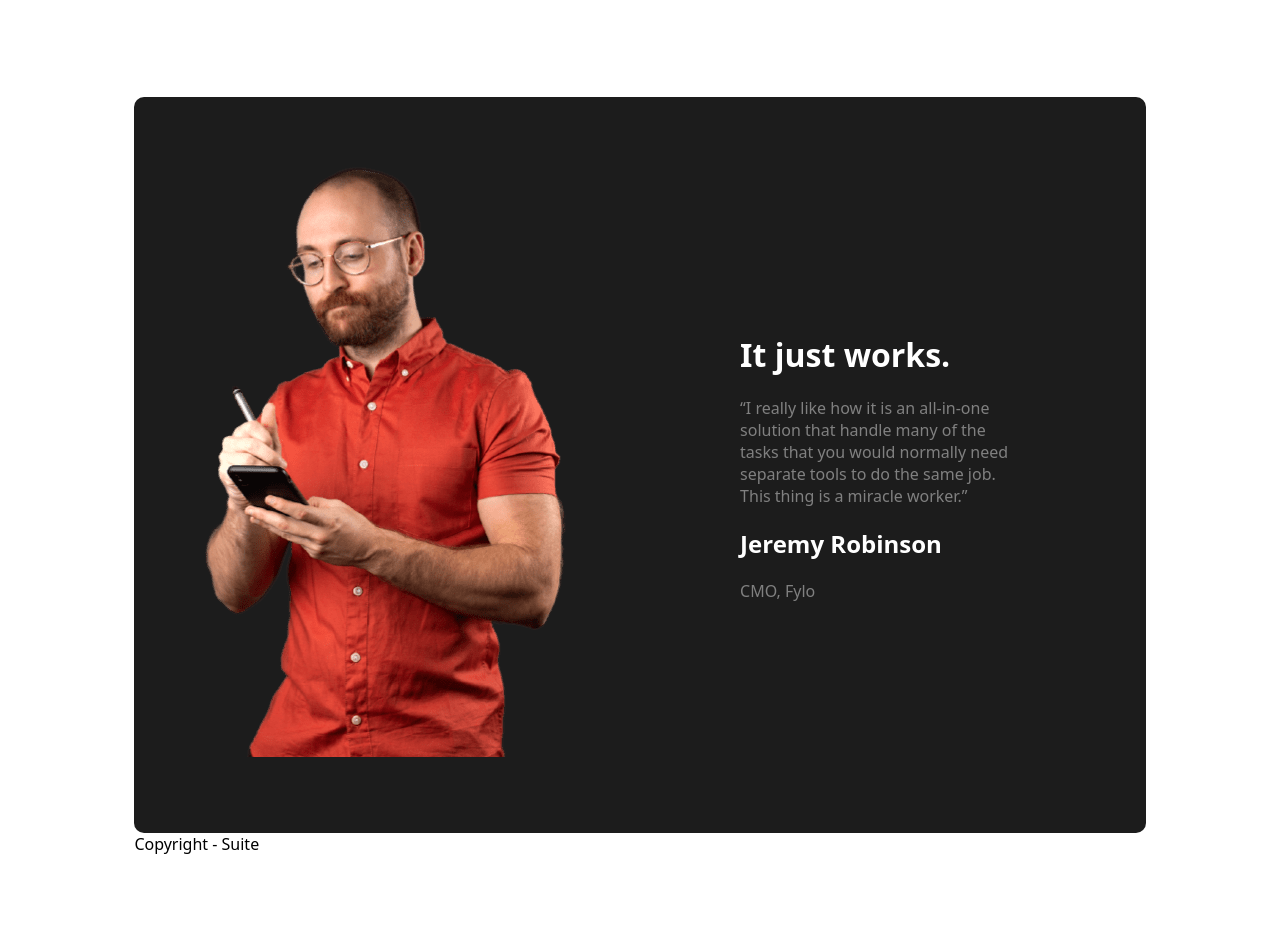
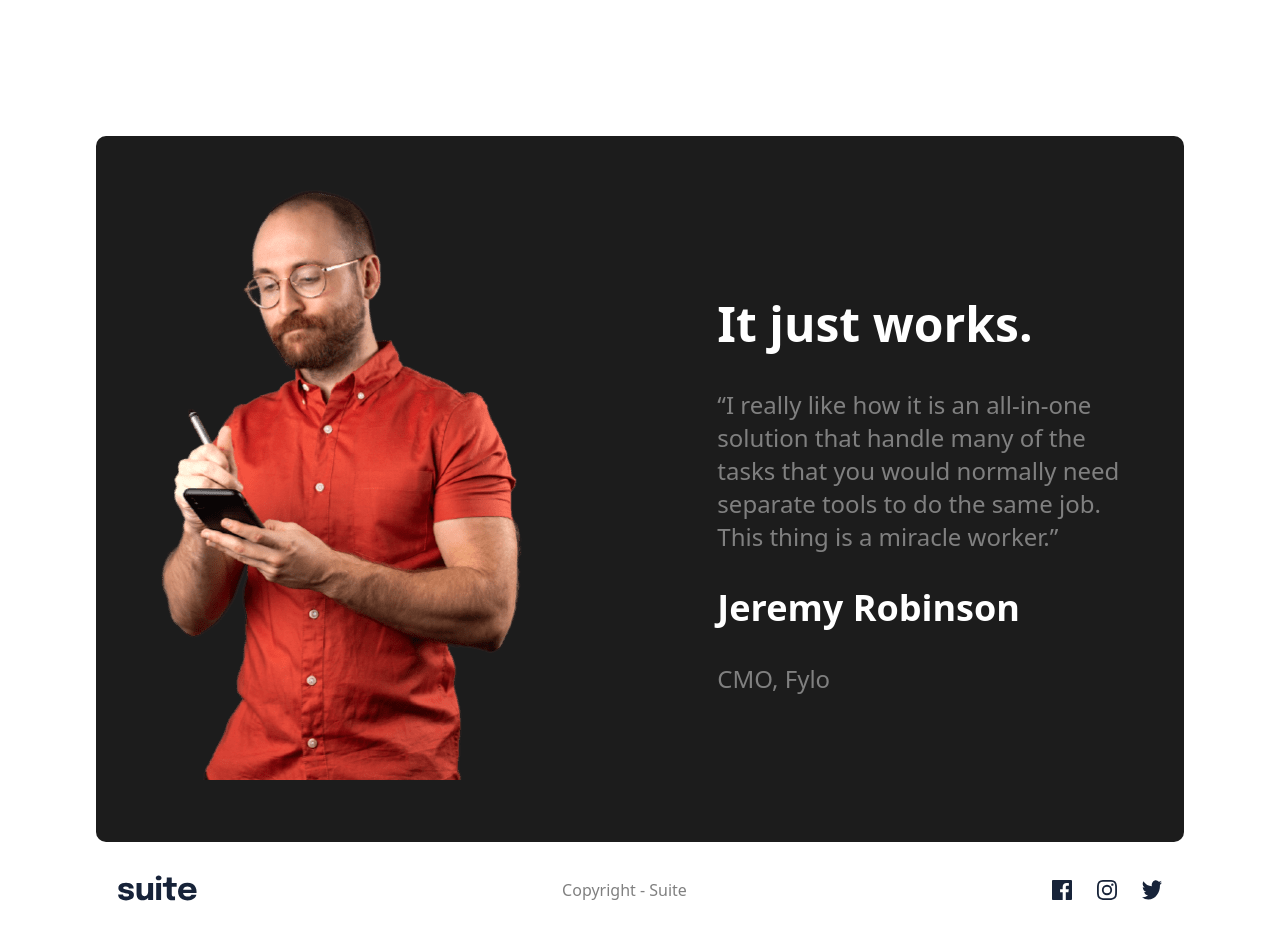
Before and after one commit to developertarik/suite-landing, a plain HTML site: page starter-code/index.html in a window 1280 px wide. Shown: the part 760-1700 px from the top of the page. Before the commit the page ends 1648 px from the top, so only its background shows below. Drawn offline with Linux system fonts and the light colour scheme.

Commit message:
add new codes

```diff
--- a/starter-code/index.html
+++ b/starter-code/index.html
@@ -1,5 +1,6 @@
 <!DOCTYPE html>
 <html lang="en">
+
 <head>
   <meta charset="UTF-8">
   <meta name="viewport" content="width=device-width, initial-scale=1.0">
@@ -9,6 +10,7 @@
   <title>Frontend Mentor | Suite landing page</title>
   <link rel="stylesheet" href="./styles/style.css">
 </head>
+
 <body>
   <div class="container">
 
@@ -28,17 +30,17 @@
 
       </div>
       <div class="main-box-left">
-     <h1>2K+       </h1>
+        <h1>2K+ </h1>
 
         <p>
           Companies
         </p>
 
-       <h1>8       </h1>
+        <h1>8 </h1>
 
         <p>Languages</p>
         <h1>1.2M</h1>
-      <p>Leads  </p>
+        <p>Leads </p>
       </div>
       <img class="main-img" src="./assets/image-hero-portrait.png" alt="phone">
     </div>
@@ -63,9 +65,24 @@
       </div>
 
     </div>
-  <div class="footer-bottom"></div> Copyright - Suite
+    <div class="footer-bottom navbar">
+
+      <div class="box
+      "><img src="./assets/logo.svg" alt="logo"></div>
+    <div class="box">
+      <p>
+        Copyright - Suite
+      </p>
+    </div>
+      <div class="box-f">
+        <img src="./assets/icon-facebook.svg" alt="icon-facebook" class="">
+      <img src="./assets/icon-instagram.svg" alt="icon-instagram">
+      <img src="./assets/icon-twitter.svg" alt="icon-twitter">
+      </div>
+    </div>
 
   </div>
 
 </body>
+
 </html>
--- a/starter-code/styles/style.css
+++ b/starter-code/styles/style.css
@@ -4,8 +4,7 @@ body{
 }
 .container
 {
-    padding:2% 10%;
-
+    padding: 5% 7%;
 }
 .navbar{
     display:flex;
@@ -51,21 +50,36 @@ body{
     flex-direction: row;
     justify-content: flex-start;
     margin-bottom: 400px;
+    gap: 15%;
 }
 .main-box-left{
     margin-left: 250px;}
 
 
 .footer{
+    font-size: x-large;
     display: flex;
     background: #1c1c1c;
-    padding: 7%;
+    padding: 5%;
     border-radius: 10px;
     color: white;
     flex-direction: row;
     gap: 20%;
     align-items: center;
+    justify-content: center;
 }
 p{
     color: gray;
 }
+.footer-bottom{
+    padding: 2%;
+}
+.footer-bottom >img{
+    width: 25px;
+    margin-right: 50px;
+}
+.box-f{
+    display:flex;
+    flex-direction: row;
+    gap: 25px;
+}
```
Lines whose indentation alone changed are shown as unchanged.
